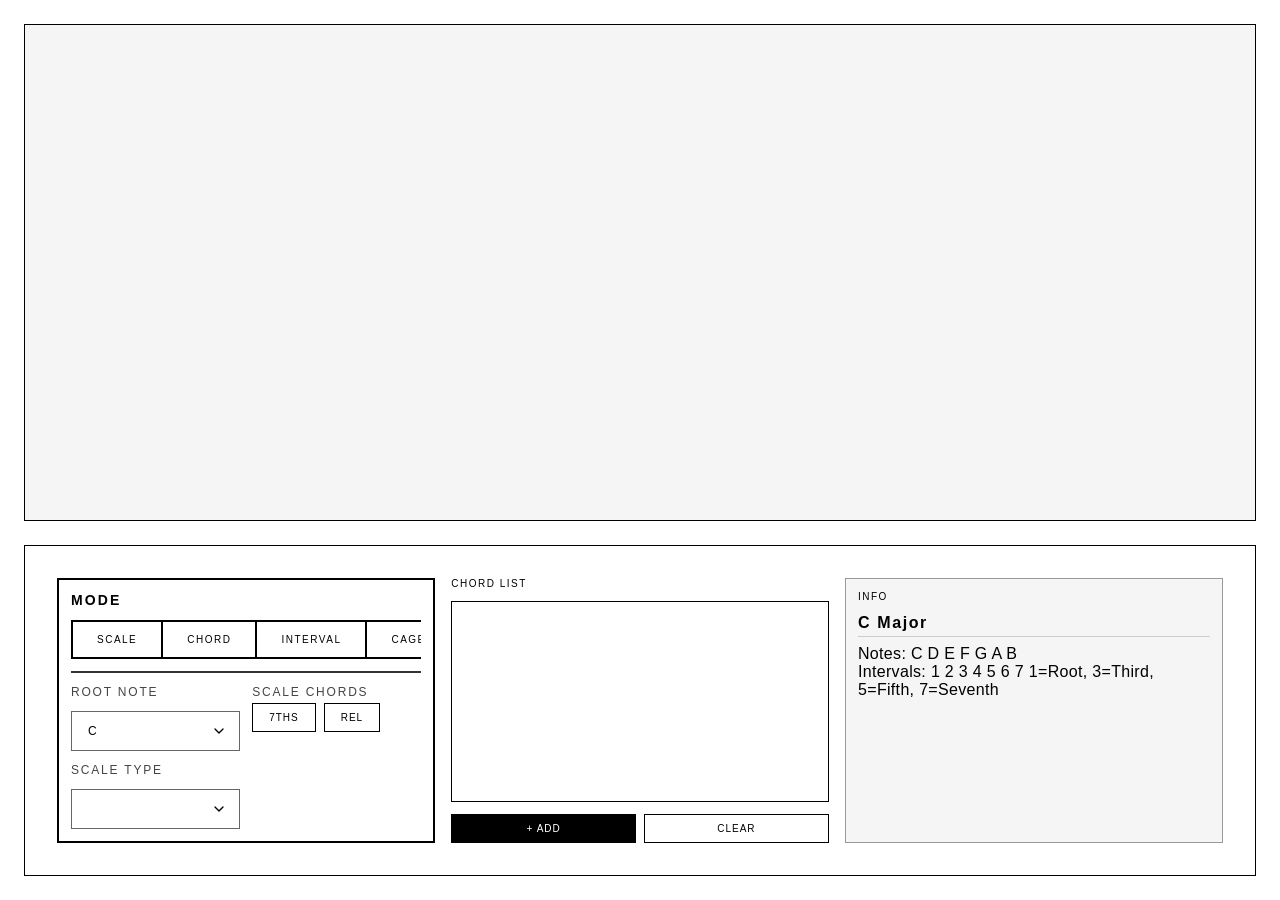
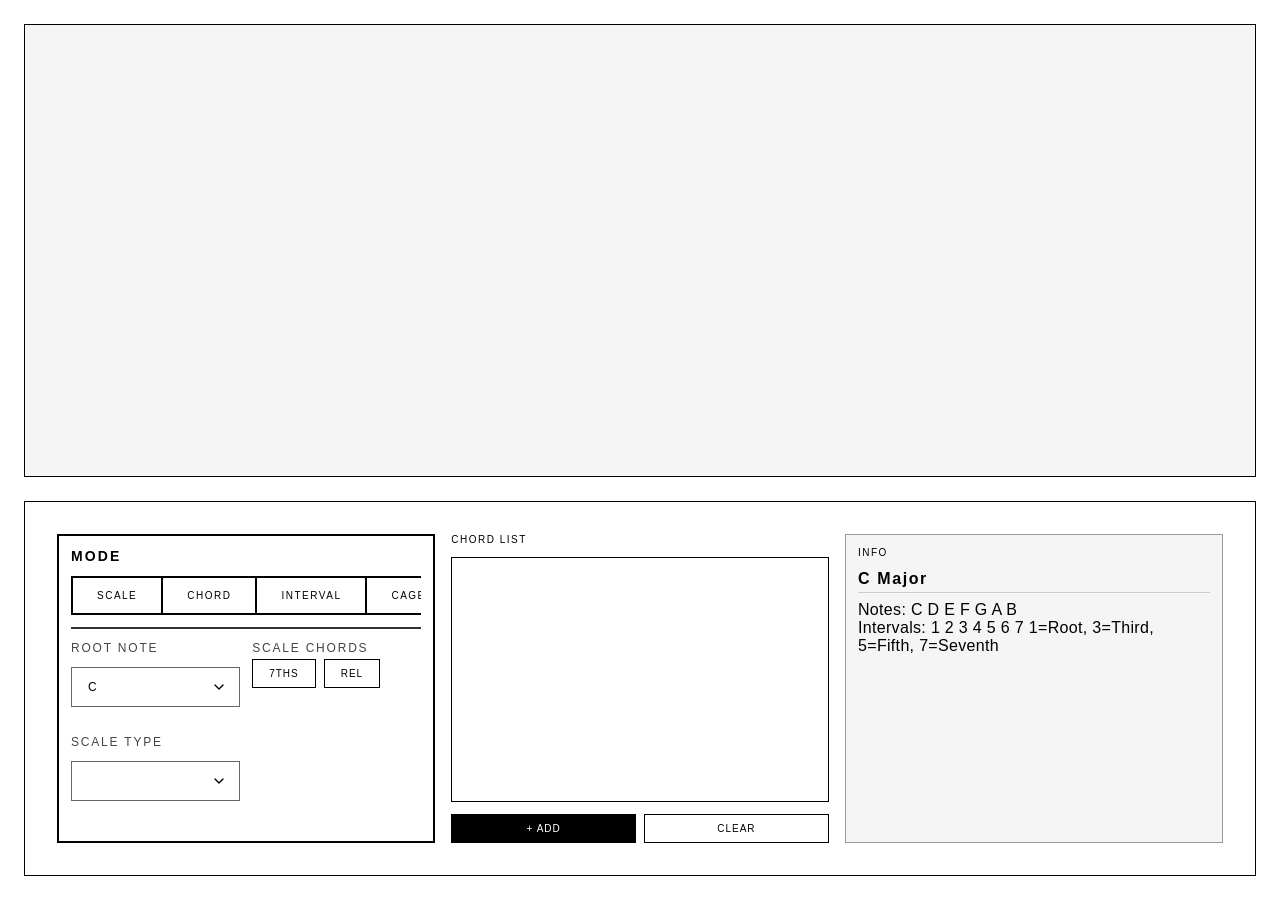

Fix Prog mode radio button placement under Key dropdown

--- a/static/css/style.css
+++ b/static/css/style.css
@@ -905,26 +905,30 @@ input[name="caged-shape"][value="D"] ~ * {
         border-top: 2px solid #333;
     }
 
-    /* Root note in first row, first column */
-    .mode-section .mode-controls .control-group:nth-child(1) {
-        grid-column: 1;
-        grid-row: 1;
-        margin-bottom: 0;
-    }
+    /* Root note — always left column */
+    #root-group { grid-column: 1; grid-row: 1; margin-bottom: 0; }
 
-    /* Scale type in second row, first column */
-    .mode-section .mode-controls .control-group:nth-child(2) {
-        grid-column: 1;
-        grid-row: 2;
-        margin-bottom: 0;
-    }
+    /* Prog sub-mode radios — left column, under key */
+    #prog-submode { grid-column: 1; }
 
-    /* Scale chords spans both rows in second column */
+    /* Type select — left column */
+    #type-group { grid-column: 1; margin-bottom: 0; }
+
+    /* Prog nav — left column */
+    .prog-nav { grid-column: 1; }
+
+    /* Scale chords — right column, spanning rows */
     .mode-section .mode-controls #scale-chord-builder {
         grid-column: 2;
-        grid-row: 1 / 3;
+        grid-row: 1 / 4;
         margin-bottom: 0;
     }
+
+    /* Prog builder — right column, spanning rows */
+    #prog-builder { grid-column: 2; grid-row: 1 / 4; }
+
+    /* Prog edit selector — right column */
+    #prog-edit-selector { grid-column: 2; }
 
     /* Chord list takes full height on desktop */
     #controls-panel > .control-group,
